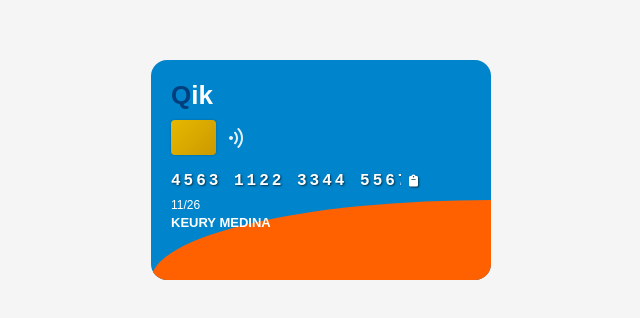
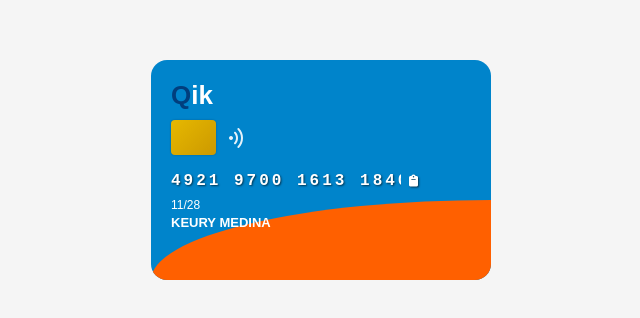
Before and after one commit to KryDenn/mycard, a plain HTML site: page index.html in a window 1280 px wide. Shown: the part 240-558 px from the top of the page, 319-959 px from the left. Drawn offline with Linux system fonts and the light colour scheme.

Commit message:
i hate vibe code

```diff
--- a/index.html
+++ b/index.html
@@ -231,11 +231,11 @@
       </div>
 
       <div class="number-row">
-        <input type="text" value="4563 1122 3344 5567" readonly id="cardNumber">
+        <input type="text" value="4921 9700 1613 1840" readonly id="cardNumber">
         <i class="fa-solid fa-clipboard copy-icon" id="copyBtn"></i>
       </div>
 
-      <div class="expiry">11/26</div>
+      <div class="expiry">11/28</div>
       <div class="cardholder">KEURY MEDINA</div>
 
       <div class="card-bottom"></div>
```
